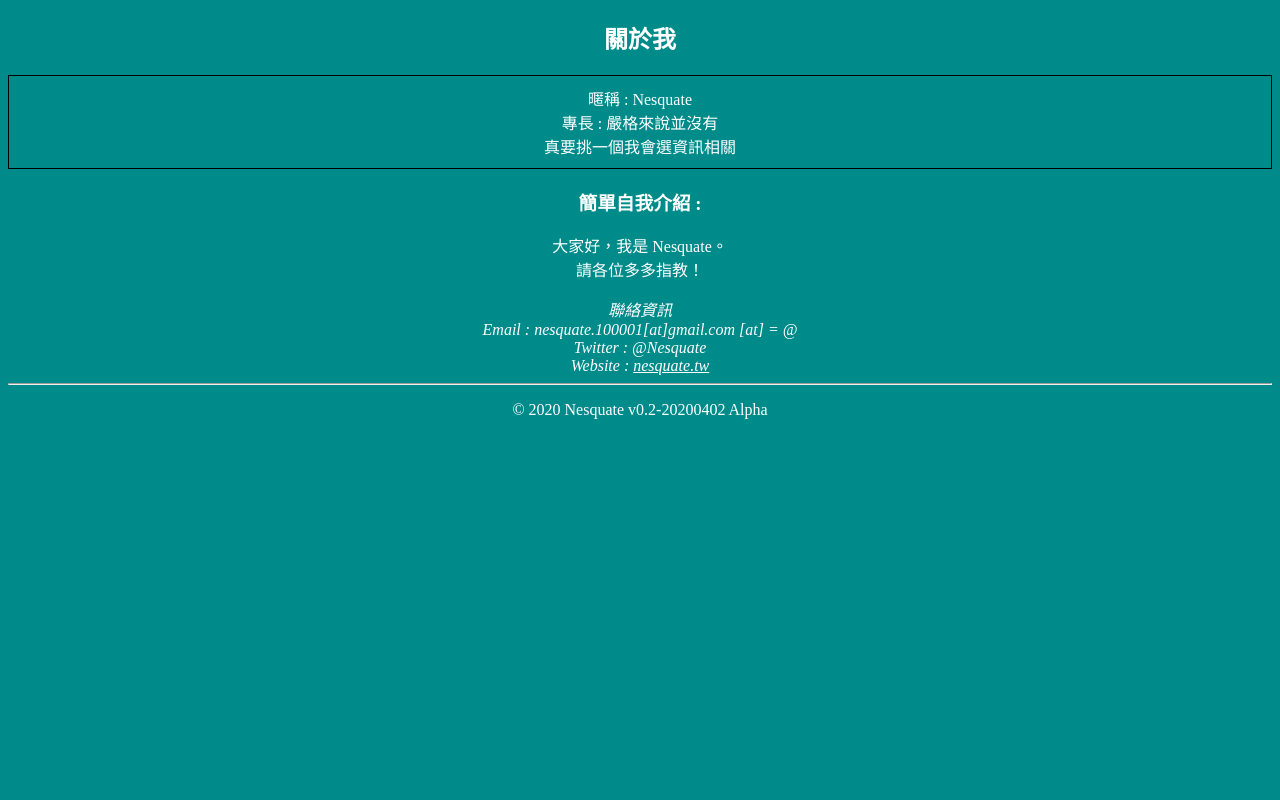
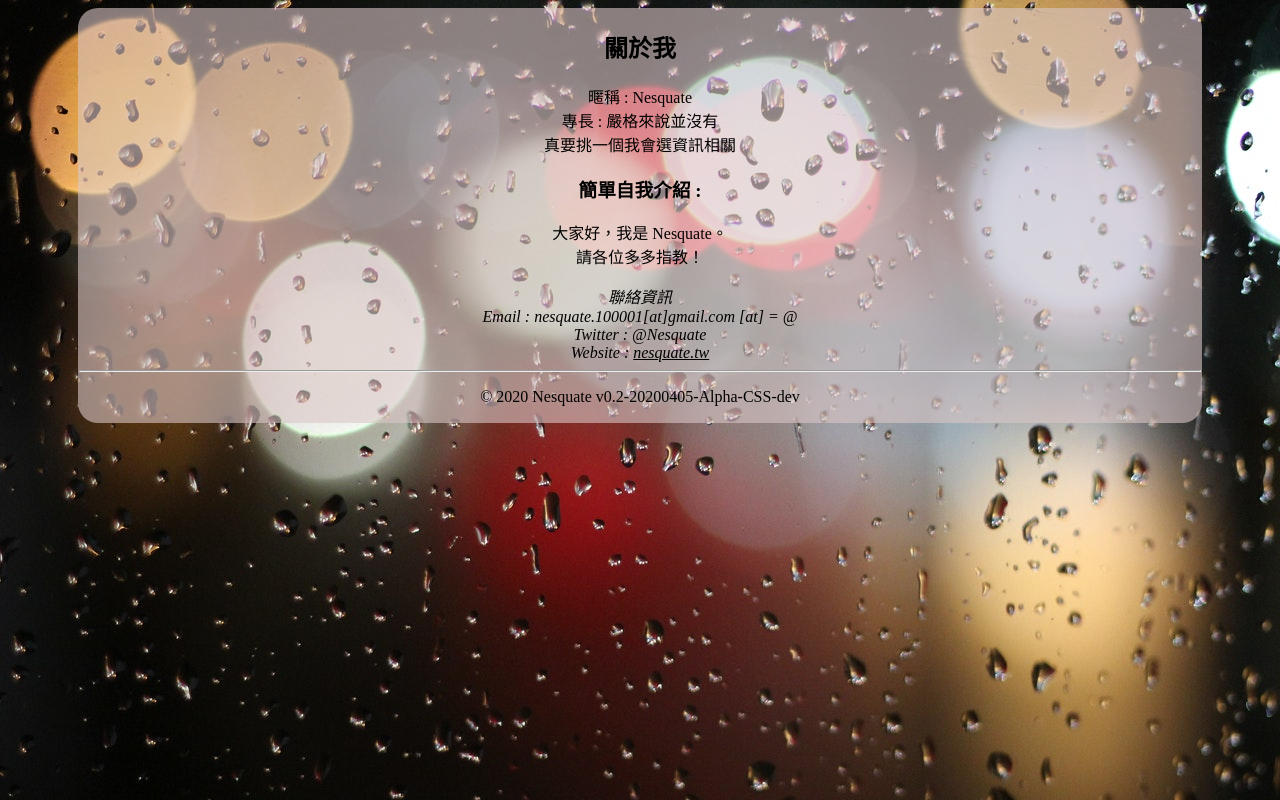
Before and after one commit to Nesquate/me, a plain HTML site: page index.html in a window 1280 px wide. Drawn offline with Linux system fonts and the light colour scheme.

Commit message:
Change background and Block "About Me" CSS * Add background image * Change background color * Add div block "Allcontent" * Remove block "pIntro" CSS and rename pIntro to "aboutME"

```diff
--- a/index.html
+++ b/index.html
@@ -3,11 +3,12 @@
     <head>
         <title>Me by Nesquate</title>
         <meta charset="UTF-8">
-        <link rel="stylesheet" href="./resources/styles.css">
+        <link rel="stylesheet" type="text/css" href="./resources/styles.css">
     </head>
     <body>
+        <div id="Allcontent">
             <h2>關於我</h2>
-        <p id="pIntro">
+            <p id="aboutME">
                 暱稱 : Nesquate<br>
                 專長 : 嚴格來說並沒有<br>
                 真要挑一個我會選資訊相關
@@ -17,7 +18,6 @@
                 大家好，我是 Nesquate。<br>
                 請各位多多指教！
             </p>
-
             <address>
                 聯絡資訊 <br>
                 Email : nesquate.100001[at]gmail.com [at] = @ <br>
@@ -25,6 +25,7 @@
                 Website : <a target="_blank" href="https://nesquate.tw">nesquate.tw</a>
             </address>
             <hr>
-        <p>© 2020 Nesquate v0.2-20200402 Alpha</p>
+             <p>© 2020 Nesquate v0.2-20200405-Alpha-CSS-dev</p>
+        </div>
     </body>
 </html>
--- a/resources/styles.css
+++ b/resources/styles.css
@@ -1,14 +1,16 @@
 body {
     text-align: center;
-    background-color: darkcyan;
-    color: white;
+    background: url("./bg.jpg") orange no-repeat fixed ;
+    color: black;
 }
 
-#pIntro{
-    border:1px solid black;
-    padding: 10px;
+#Allcontent{
+    background-color: rgba(218, 198, 198, 0.6);
+    background-attachment: fixed;
+    border: thin solid transparent;
+    border-radius: 20px;
+    margin: auto 70px;
 }
-
 a{
-    color: white;
+    color: black;
 }
```
Also changed, not shown: resources/bg.jpg (added). Lines whose indentation alone changed are shown as unchanged.
